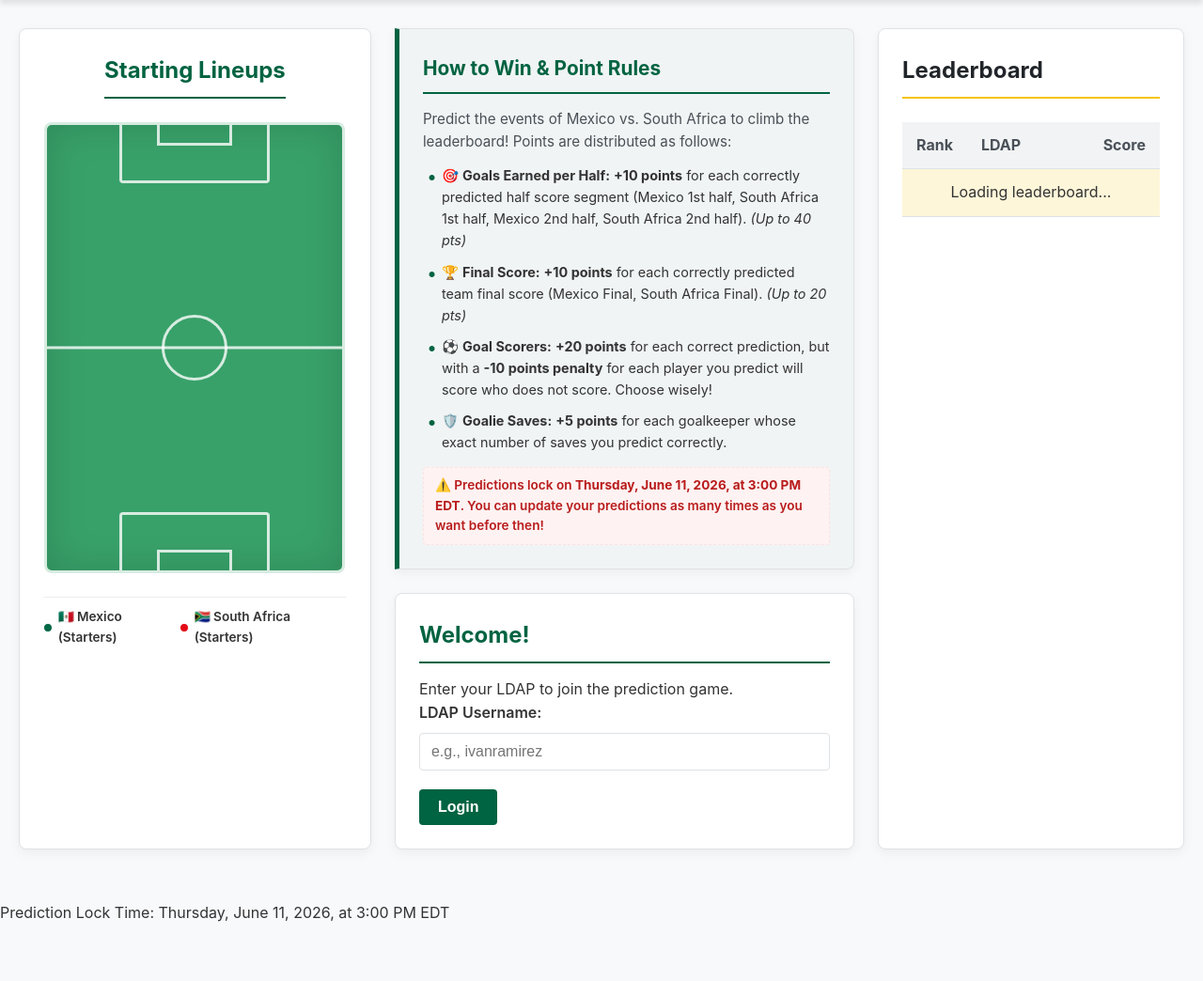
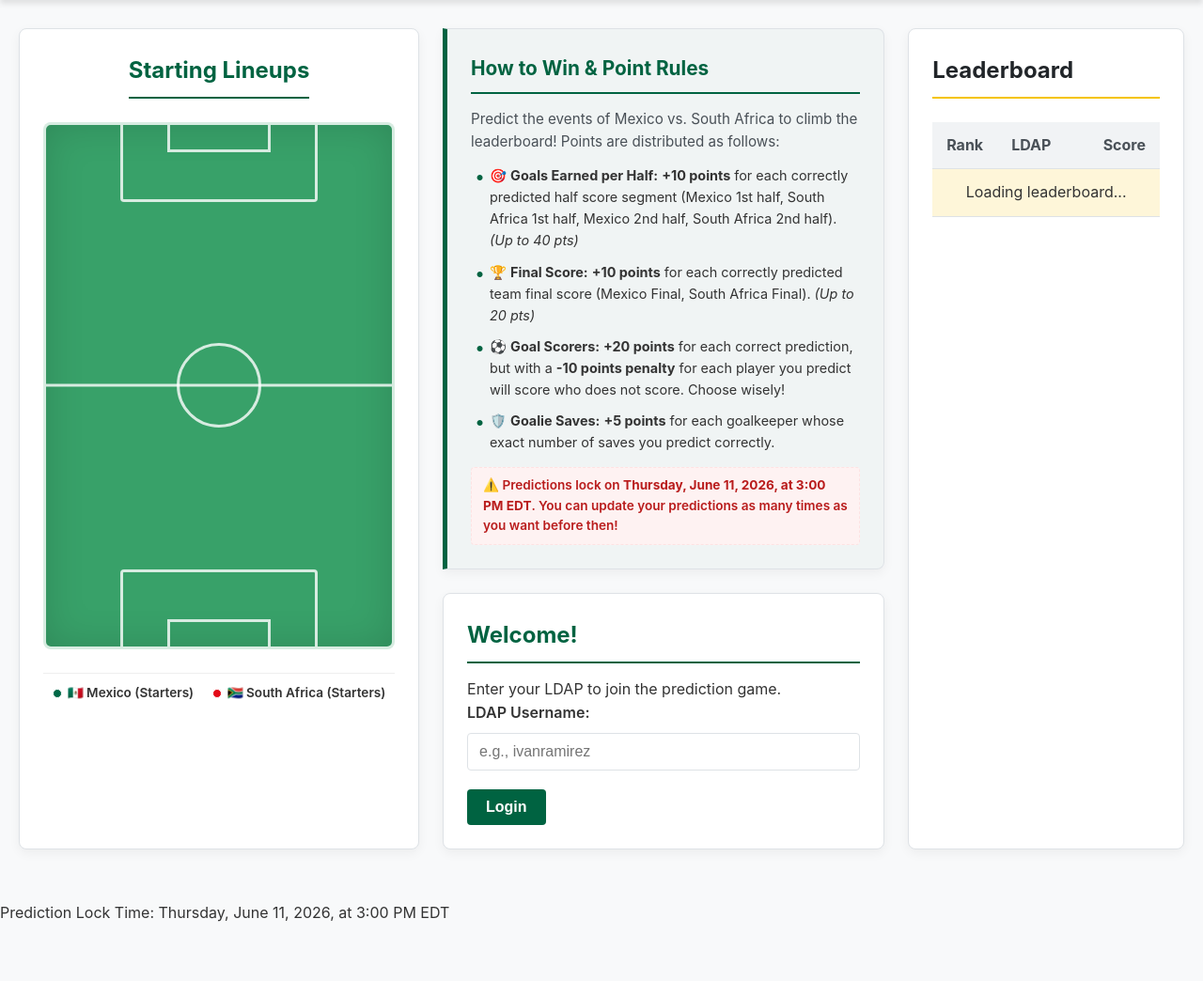
Before and after one commit to jlivanramirez7/TMEGFIFAkickoff, a Python web app: template templates/index.html in a window 1280 px wide. Shown: the part 133-1177 px from the top of the page at 94% size. Run offline with Jinja, Linux system fonts and the light colour scheme; the template is opened without the code that fills it, so the values that code supplies are empty.

Commit message:
Scale lineup field panel to be 20% larger with relative line expansions for better spacing

```diff
--- a/static/style.css
+++ b/static/style.css
@@ -63,11 +63,11 @@ header h1 {
 
 /* Container & Layout */
 .container {
-    max-width: 1400px;
+    max-width: 1550px;
     margin: 30px auto;
     padding: 0 20px;
     display: grid;
-    grid-template-columns: 1.15fr 1.5fr 1fr;
+    grid-template-columns: 1.45fr 1.6fr 1fr;
     gap: 25px;
 }
 
@@ -638,7 +638,7 @@ tbody tr:nth-child(3) {
 
 .soccer-field {
     width: 100%;
-    max-width: 320px;
+    max-width: 410px;
     aspect-ratio: 2 / 3; /* Symmetric layout ratio */
     background-color: #38a169; /* Soccer field green */
     border: 3px solid rgba(255, 255, 255, 0.8);
@@ -663,8 +663,8 @@ tbody tr:nth-child(3) {
     position: absolute;
     top: 50%;
     left: 50%;
-    width: 70px;
-    height: 70px;
+    width: 90px;
+    height: 90px;
     border: 3px solid rgba(255, 255, 255, 0.8);
     border-radius: 50%;
     transform: translate(-50%, -50%);
@@ -676,8 +676,8 @@ tbody tr:nth-child(3) {
     position: absolute;
     left: 50%;
     transform: translateX(-50%);
-    width: 160px;
-    height: 65px;
+    width: 210px;
+    height: 85px;
     border: 3px solid rgba(255, 255, 255, 0.8);
     background-color: transparent;
 }
@@ -701,8 +701,8 @@ tbody tr:nth-child(3) {
     position: absolute;
     left: 50%;
     transform: translateX(-50%);
-    width: 80px;
-    height: 25px;
+    width: 110px;
+    height: 32px;
     border: 3px solid rgba(255, 255, 255, 0.8);
     background-color: transparent;
 }
@@ -728,8 +728,8 @@ tbody tr:nth-child(3) {
 }
 
 .player-dot {
-    width: 14px;
-    height: 14px;
+    width: 16px;
+    height: 16px;
     border-radius: 50%;
     border: 2px solid white;
     box-shadow: 0 2px 4px rgba(0,0,0,0.3);
@@ -742,14 +742,14 @@ tbody tr:nth-child(3) {
 
 .player-name-label {
     margin-top: 4px;
-    font-size: 0.72rem;
+    font-size: 0.78rem;
     font-weight: 700;
     color: white;
     text-shadow: 1px 1px 2px rgba(0, 0, 0, 0.8), -1px -1px 2px rgba(0, 0, 0, 0.8);
     white-space: nowrap;
     text-align: center;
-    background-color: rgba(0, 0, 0, 0.35);
-    padding: 1px 4px;
+    background-color: rgba(0, 0, 0, 0.45);
+    padding: 2px 5px;
     border-radius: 3px;
     pointer-events: none;
 }
```
